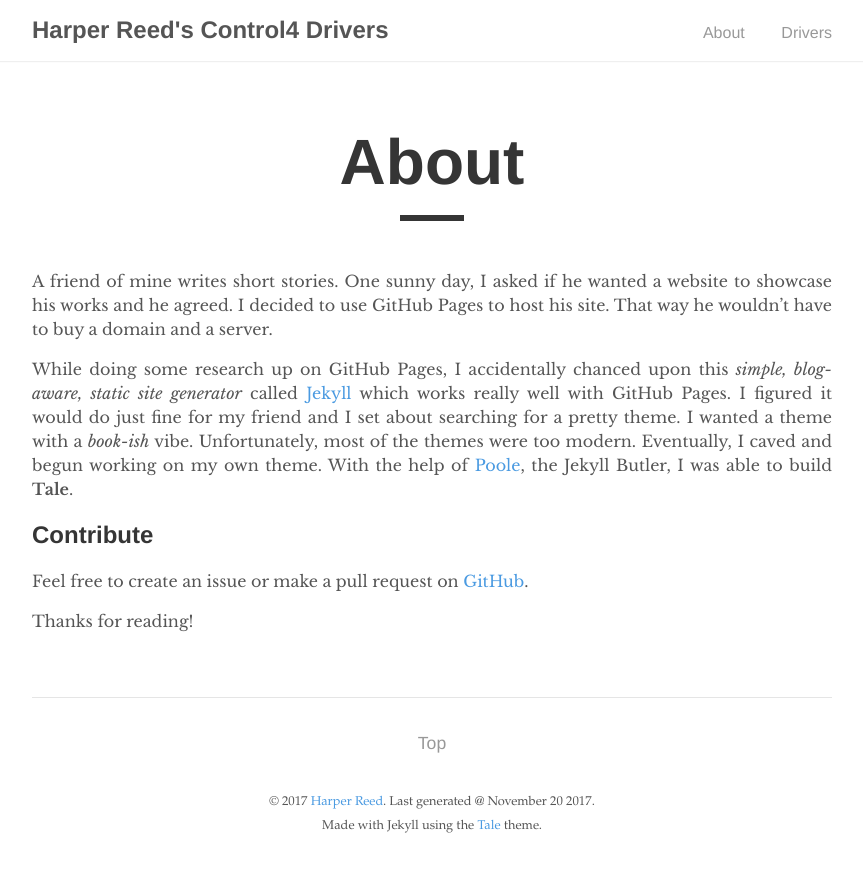
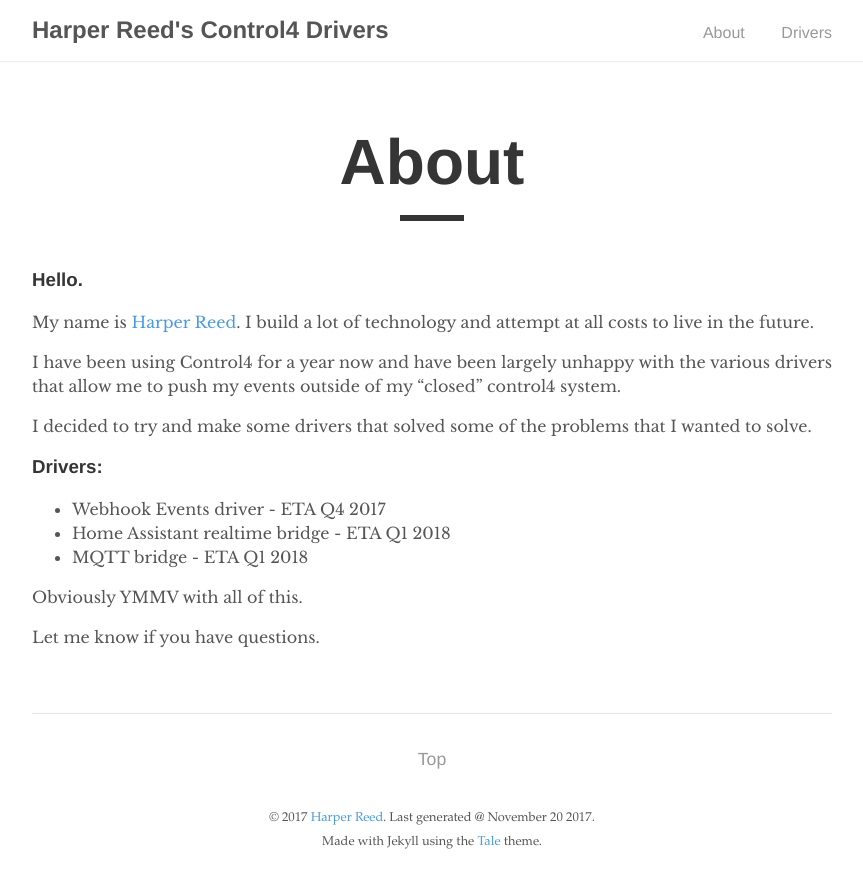
Before and after one commit to harperreed/control4-drivers, a Jekyll site: the page built from about.md, in a window 1280 px wide. Shown: the top 888 px of the page, without its empty margins (208-1071 px from the left). Built offline with Jekyll 4.4.1, drawn with Linux system fonts in a browser that asks for light colours.

Commit message:
updated about

```diff
--- a/about.md
+++ b/about.md
@@ -1,15 +1,23 @@
 ---
 layout: post
 title: "About"
-author: "Chester"
 permalink: /about/
 ---
 
-A friend of mine writes short stories. One sunny day, I asked if he wanted a website to showcase his works and he agreed. I decided to use GitHub Pages to host his site. That way he wouldn't have to buy a domain and a server.
+### Hello.
 
-While doing some research up on GitHub Pages, I accidentally chanced upon this _simple, blog-aware, static site generator_ called [Jekyll](https://jekyllrb.com/) which works really well with GitHub Pages. I figured it would do just fine for my friend and I set about searching for a pretty theme. I wanted a theme with a _book-ish_ vibe. Unfortunately, most of the themes were too modern. Eventually, I caved and begun working on my own theme. With the help of [Poole](https://github.com/poole/poole), the Jekyll Butler, I was able to build **Tale**.
+My name is [Harper Reed](http://harperreed.com). I build a lot of technology and attempt at all costs to live in the future.
 
-## Contribute
-Feel free to create an issue or make a pull request on [GitHub](https://github.com/chesterhow/tale).
+I have been using Control4 for a year now and have been largely unhappy with the various drivers that allow me to push my events outside of my "closed" control4 system.
 
-Thanks for reading!
+I decided to try and make some drivers that solved some of the problems that I wanted to solve.
+
+### Drivers:
+
+- Webhook Events driver - ETA Q4 2017
+- Home Assistant realtime bridge - ETA Q1 2018
+- MQTT bridge - ETA Q1 2018
+
+Obviously YMMV with all of this.
+
+Let me know if you have questions.
```
